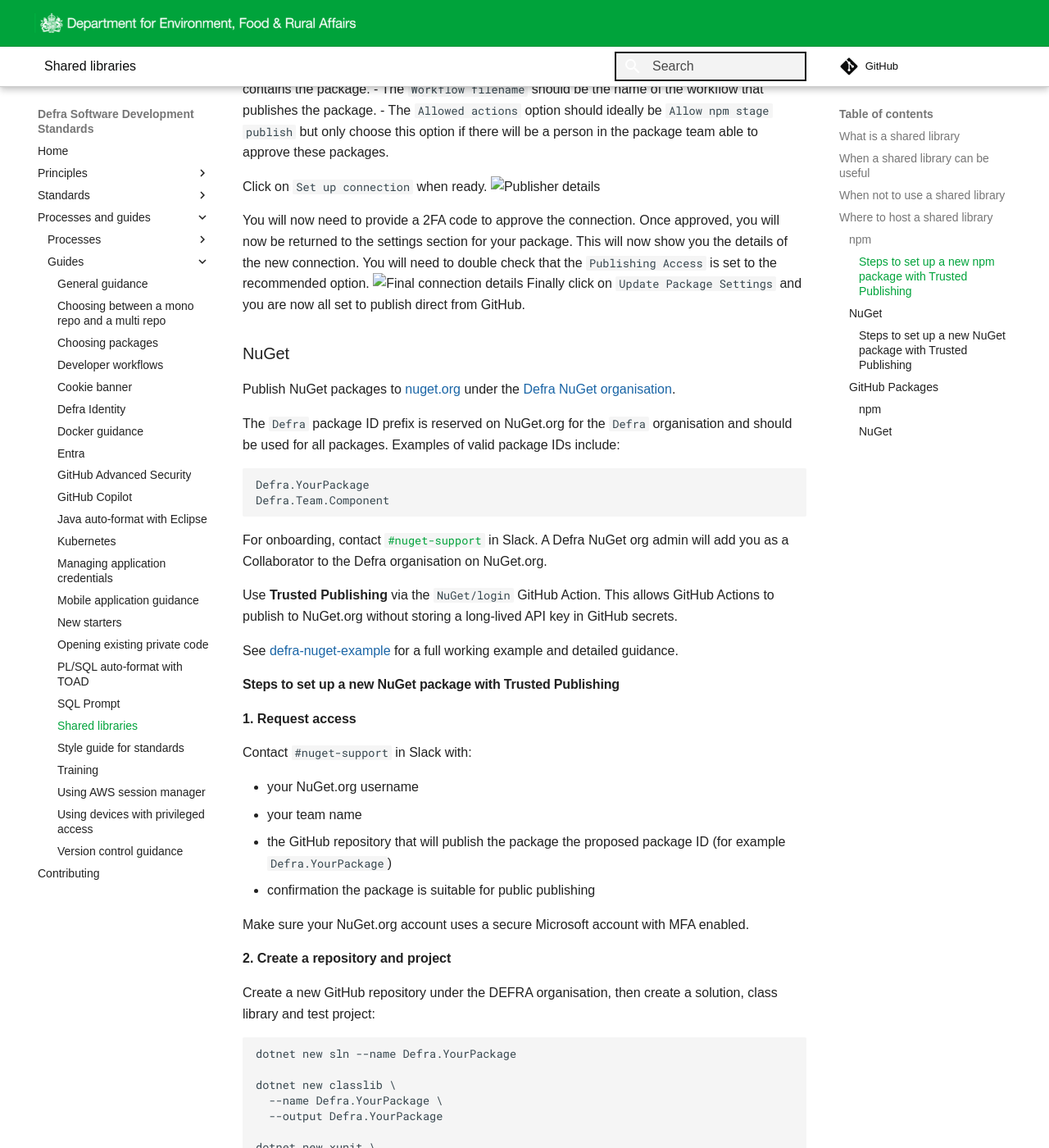
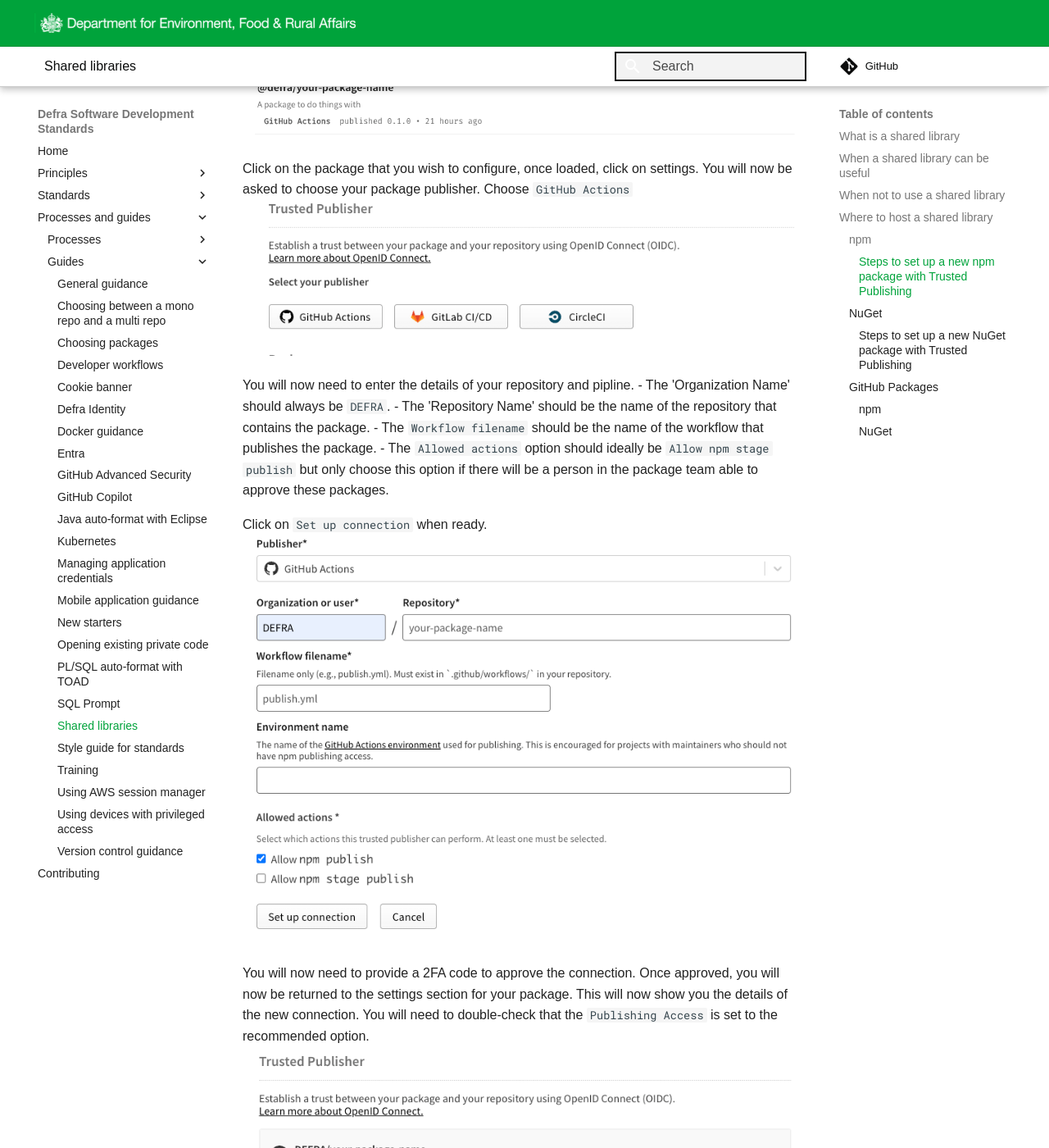
Before and after one commit to DEFRA/software-development-standards, an MkDocs documentation site: the page built from docs/guides/shared_libraries.md, in a window 1280 px wide and 1400 px high, scrolled down 6059 px. Shown: the whole window at 82% size. Built offline with MkDocs 1.6.1 and Material for MkDocs 9.7.7, drawn with Linux system fonts in a browser that asks for light colours; some web fonts are replaced; comment, search, counter and statistics services are not loaded.

Commit message:
Expanded shared library publishing guide with step-by-step instructions and images for configuring npm Trusted Publishing and manual publishing steps. Updated hosting details for sensitive libraries. Added new images.

```diff
--- a/docs/guides/shared_libraries.md
+++ b/docs/guides/shared_libraries.md
@@ -231,10 +231,10 @@ You have now published your package to npm.
 
 **6.2 Configuring Trusted Publishing**
 Open the [npmjs.org defra package list](https://www.npmjs.com/settings/defra/packages). This will show you a list of packages that you have uploaded.
-![Package List](/docs/img/npm_publish/landing_page.png)
+![Package List](../img/npm_publish/landing_page.png)
 
 Click on the package that you wish to configure, once loaded, click on settings. You will now be asked to choose your package publisher. Choose `GitHub Actions`
-![Publisher type](/docs/img/npm_publish/select_publisher.png)
+![Publisher type](../img/npm_publish/select_publisher.png)
 
 You will now need to enter the details of your repository and pipline.
 - The 'Organization Name' should always be `DEFRA`.
@@ -243,11 +243,11 @@ You will now need to enter the details of your repository and pipline.
 - The `Allowed actions` option should ideally be `Allow npm stage publish` but only choose this option if there will be a person in the package team able to approve these packages.
 
 Click on `Set up connection` when ready.
-![Publisher details](/docs/img/npm_publish/publisher_details.png)
+![Publisher details](../img/npm_publish/publisher_details.png)
 
 You will now need to provide a 2FA code to approve the connection. Once approved, you will now be returned to the settings section for your package.
-This will now show you the details of the new connection. You will need to double check that the `Publishing Access` is set to the recommended option.
-![Final connection details](/docs/img/npm_publish/finished.png)
+This will now show you the details of the new connection. You will need to double-check that the `Publishing Access` is set to the recommended option.
+![Final connection details](../img/npm_publish/finished.png)
 Finally click on `Update Package Settings` and you are now all set to publish direct from GitHub.
 
 ### NuGet
```
